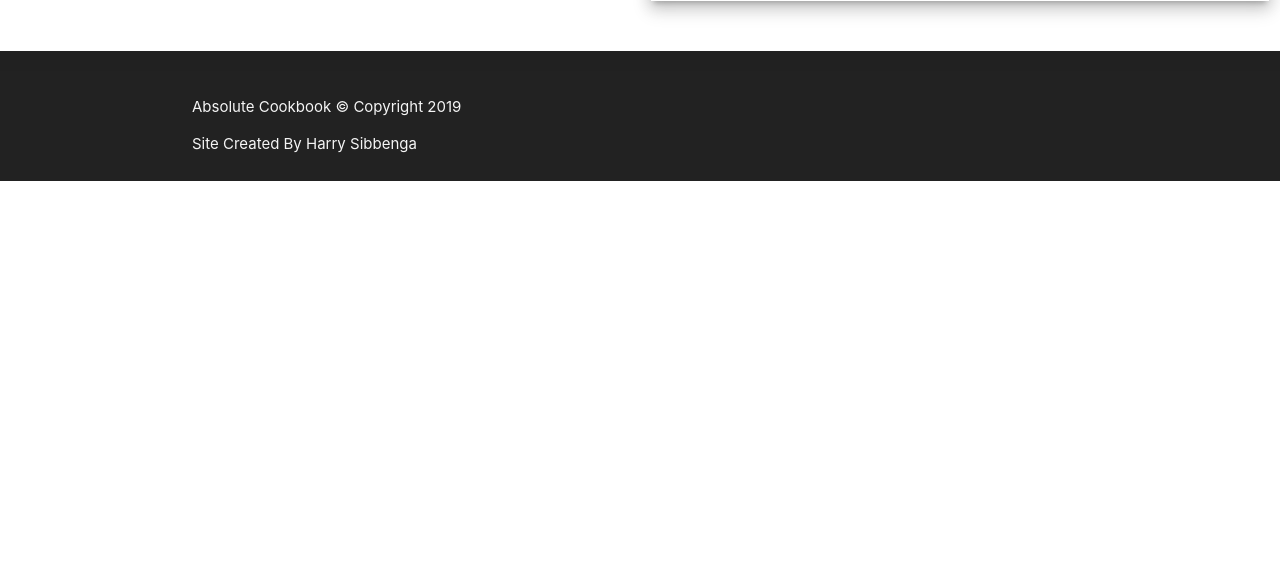
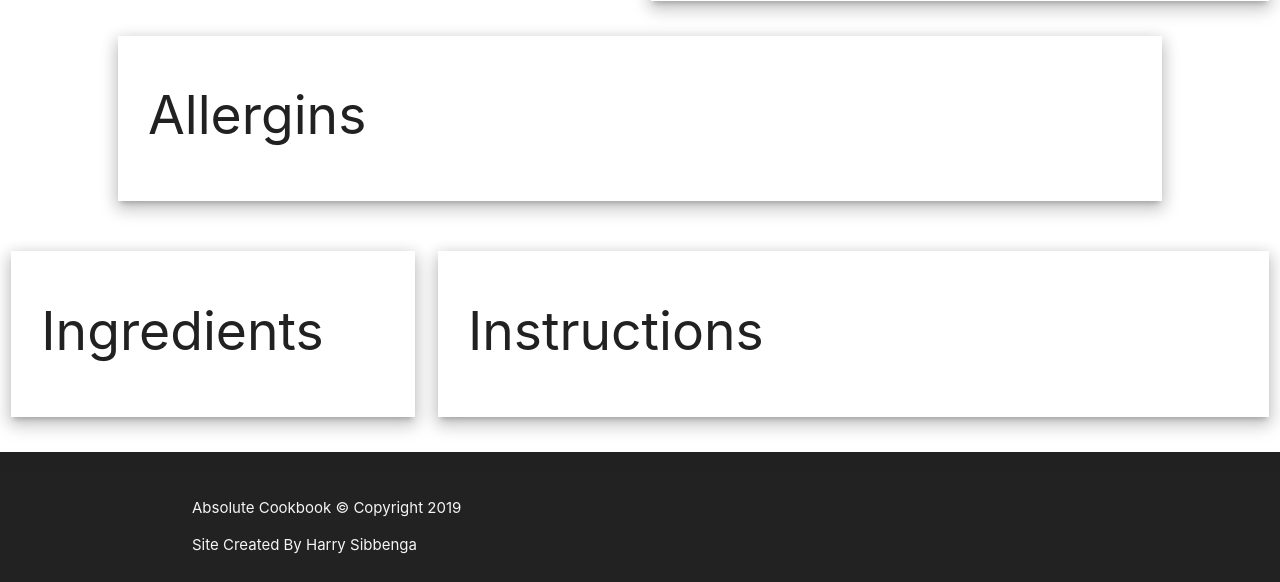
Before and after one commit to Harrysibbenga/Online_cookbook, a Flask app: template templates/viewrecipe.html in a window 1280 px wide. Shown: the part 398-980 px from the top of the page. Before the commit the page ends 579 px from the top, so only its background shows below. Run offline with Flask 2, Linux system fonts and the light colour scheme; the template is opened without the code that fills it, so the values that code supplies are empty; some libraries are stand-ins or nearby versions.

Commit message:
Created allergin,ingredients and instructions sections with basic styling also dispalyed the values of each section.

```diff
--- a/static/css/style.css
+++ b/static/css/style.css
@@ -77,10 +77,6 @@
 
 /* View recipe page*/
 
-.recipe-name {
-    margin-left: 0.5rem;
-}
-
 .recipe-image-container {
     margin: auto;
 }
@@ -97,7 +93,11 @@
     padding: 1rem;
 }
 
-.info-section {
+.section-title{
+    margin-left: 1rem;
+}
+
+.allergins-section,.info-section,.ingredients-section,.instructions-section {
     padding: 1rem;
 }
 /* Media queries */
--- a/templates/viewrecipe.html
+++ b/templates/viewrecipe.html
@@ -1,12 +1,13 @@
 {% extends 'base.html' %} {% block content %}
-
-<h1 class="recipe-name">{{recipe.name}}</h1>
 <section>
     <div class="row">
-        <div class="recipe-image-container col s12 l6">
+        <div class="col s12 m10 offset-m1 l12">
+            <h1 class="recipe-name">{{recipe.name}}</h1>
+        </div>
+        <div class="recipe-image-container col s12 m10 offset-m1 l6">
             <img class="img-dimentions" src="{{recipe.image}}"></img>
         </div>
-        <div class="col s12 l6">
+        <div class="col s12 m10 offset-m1 l6">
             <p class="recipe-description center-align z-depth-3">{{recipe.description}}</p>
             <div class="info-section z-depth-3 center-align">
                 <div class="row">
@@ -41,8 +42,51 @@
     </div>
 </section>
 
-<section id="allergins-section" class="section">
-
+<section class="section">
+    <div class="row">
+        <div class="col s12 m10 offset-m1 l10 offset-l1">
+            <div class="z-depth-3 allergins-section">
+                <h2 class="section-title">Allergins</h2>
+                <div class="row">
+                    <ol>
+                        {% for allergin in recipe.allergins %}
+                            <li class="col s4"><p>{{allergin}}</p></li>
+                        {% endfor %}
+                    </ol>
+                </div>
+            </div>
+        </div>
+    </div>
 </section>
 
+<section class="section">
+    <div class="row">
+        <div class="col s12 m5 l4">
+            <div class="z-depth-3 ingredients-section">
+                <h2 class="section-title">Ingredients</h2>
+                <div class="row">
+                    <ol>
+                        {% for ingredient in recipe.ingredients %}
+                            <li class="col s12"><p>{{ingredient}}</p></li>
+                        {% endfor %}
+                    </ol>
+                </div>
+            </div>
+        </div>
+        <div class="col s12 m7 l8">
+            <div class="z-depth-3 instructions-section">
+                <h2 class="section-title">Instructions</h2>
+                <div class="row">
+                    <ol>
+                        {% for instruction in recipe.instructions %}
+                            <li class="col s12"><p>{{instruction}}</p></li>
+                        {% endfor %}
+                    </ol>
+                </div>
+            </div>
+        </div>
+    </div>
+</section>
+
+
 {% endblock %}
```
